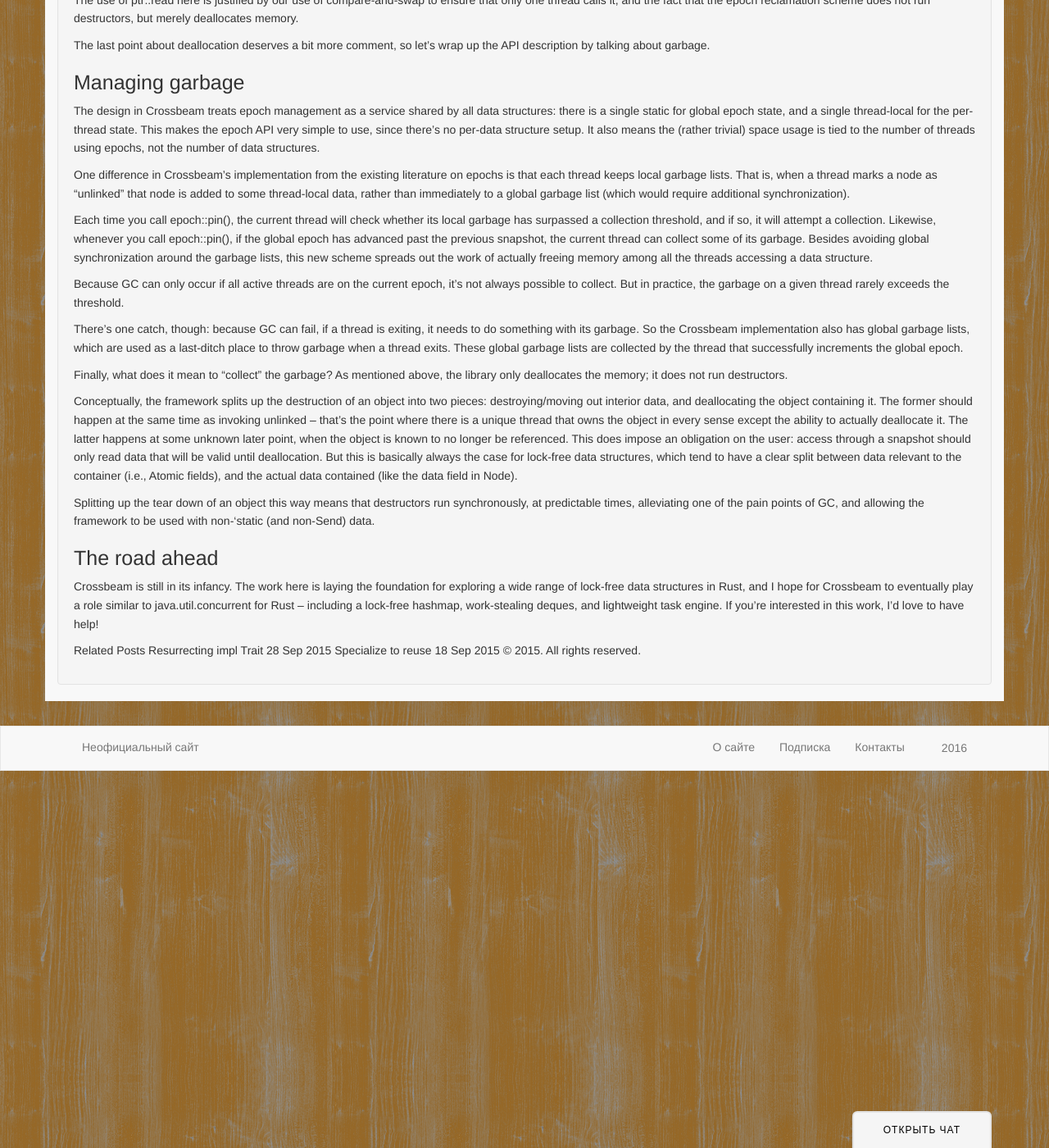
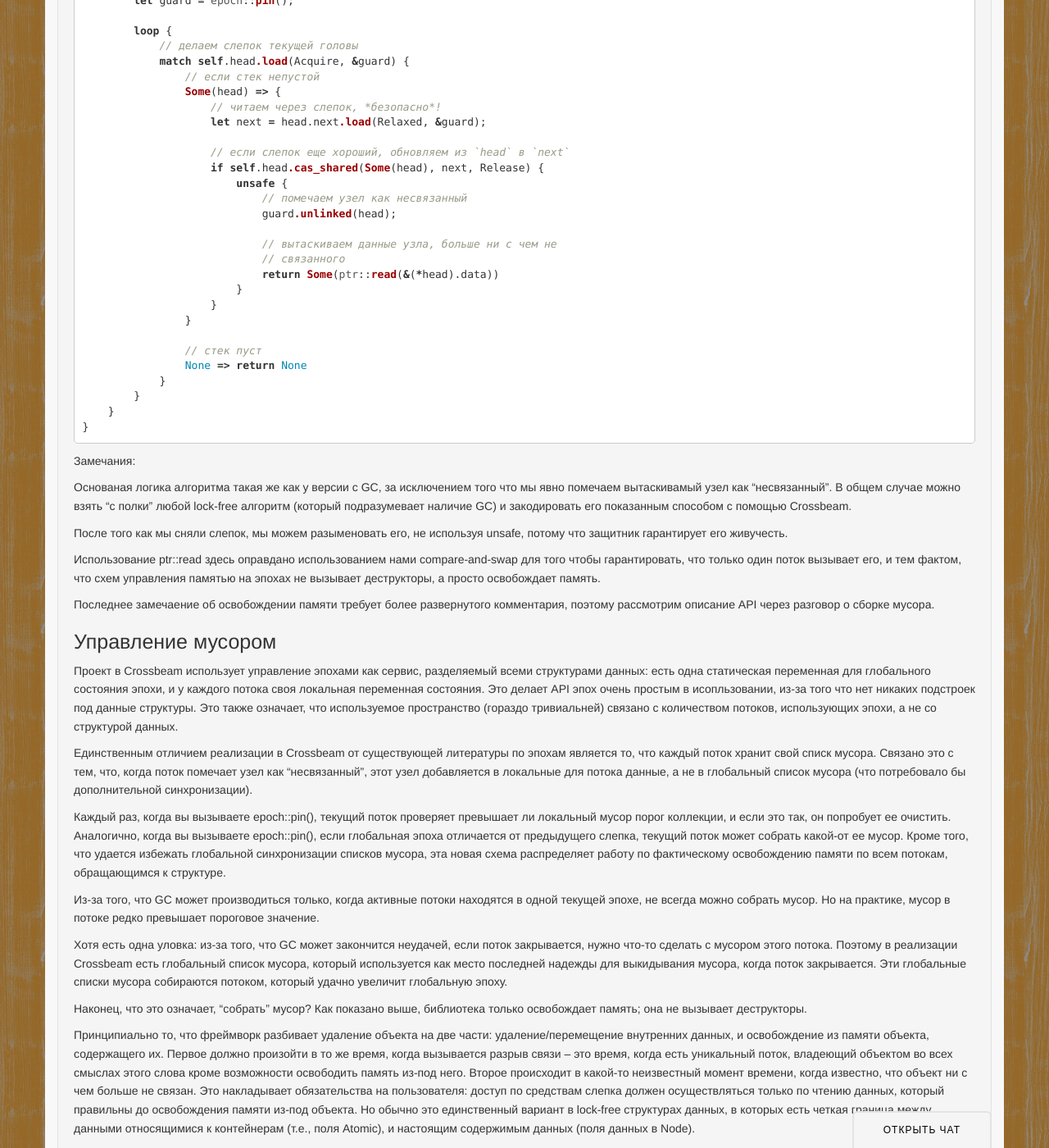
Before and after one commit to rust-lang-ru/rustycrate.ru, a Jekyll site: the page built from _posts/2016-04-23-lock-free.md, in a window 1280 px wide and 1400 px high, scrolled down 9885 px. Shown: the whole window at 82% size. Built offline with Jekyll 4.4.1, drawn with Linux system fonts in a browser that asks for light colours; nearby versions of some CDN libraries; Markdown is read by kramdown in place of the engine named in the settings; comment, search, counter and statistics services are not loaded; some of the changed text lies outside the part shown.

Commit message:
second part

````diff
--- a/_posts/2016-04-23-lock-free.md
+++ b/_posts/2016-04-23-lock-free.md
@@ -596,23 +598,23 @@
     }
 
     pub fn push(&self, t: T) {
-        // allocate the node via Owned
+        // размещение узла через Owned
         let mut n = Owned::new(Node {
             data: t,
             next: Atomic::new(),
         });
 
-        // become active
+        // ставим флаг активности
         let guard = epoch::pin();
 
         loop {
-            // snapshot current head
+            // делаем слепок текущей головы
             let head = self.head.load(Relaxed, &guard);
 
-            // update `next` pointer with snapshot
+            // обновляем указатель `next` на слепок
             n.next.store_shared(head, Relaxed);
 
-            // if snapshot is still good, link in the new node
+            // если слепок еще хороший, связываем новый узел
             match self.head.cas_and_ref(head, n, Release, &guard) {
                 Ok(_) => return,
                 Err(owned) => n = owned,
@@ -621,30 +623,31 @@
     }
 
     pub fn pop(&self) -> Option<T> {
-        // become active
+        // ставим флаг активности
         let guard = epoch::pin();
 
         loop {
-            // take a snapshot
+            // делаем слепок текущей головы
             match self.head.load(Acquire, &guard) {
-                // the stack is non-empty
+                // если стек непустой
                 Some(head) => {
-                    // read through the snapshot, *safely*!
+                    // читаем через слепок, *безопасно*!
                     let next = head.next.load(Relaxed, &guard);
 
-                    // if snapshot is still good, update from `head` to `next`
+                    // если слепок еще хороший, обновляем из `head` в `next`
                     if self.head.cas_shared(Some(head), next, Release) {
                         unsafe {
-                            // mark the node as unlinked
+                            // помечаем узел как несвязанный
                             guard.unlinked(head);
 
-                            // extract out the data from the now-unlinked node
+                            // вытаскиваем данные узла, больше ни с чем не
+                            // связанного
                             return Some(ptr::read(&(*head).data))
                         }
                     }
                 }
 
-                // we observed the stack empty
+                // стек пуст
                 None => return None
             }
         }
@@ -652,85 +655,86 @@
 }
 ```
 
-Some obserations:
+Замечания:
 
-The basic logic of the algorithm is identical to the version that relies on a
-GC, except that we explicitly flag the popped node as “unlinked”. In general,
-it’s possible to take lock-free algorithms “off the shelf” (the ones on the
-shelf generally assume a GC) and code them up directly against Crossbeam in this
-way.
+Основаная логика алгоритма такая же как у версии с GC, за исключением того что
+мы явно помечаем вытаскивамый узел как “несвязанный”. В общем случае можно взять
+“с полки” любой lock-free алгоритм (который подразумевает наличие GC) и
+закодировать его показанным способом с помощью Crossbeam.
 
-After we take a snapshot, we can dereference it without using unsafe, because
-the guard guarantees its liveness.
+После того как мы сняли слепок, мы можем разыменовать его, не используя unsafe,
+потому что защитник гарантирует его живучесть.
 
-The use of ptr::read here is justified by our use of compare-and-swap to ensure
-that only one thread calls it, and the fact that the epoch reclamation scheme
-does not run destructors, but merely deallocates memory.
+Использование ptr::read здесь оправдано использованием нами compare-and-swap для
+того чтобы гарантировать, что только один поток вызывает его, и тем фактом, что
+схем управления памятью на эпохах не вызывает деструкторы, а просто освобождает
+память.
 
-The last point about deallocation deserves a bit more comment, so let’s wrap up
-the API description by talking about garbage.
+Последнее замечаение об освобождении памяти требует более развернутого
+комментария, поэтому рассмотрим описание API через разговор о сборке мусора.
 
-# Managing garbage
+# Управление мусором
 
-The design in Crossbeam treats epoch management as a service shared by all data
-structures: there is a single static for global epoch state, and a single
-thread-local for the per-thread state. This makes the epoch API very simple to
-use, since there’s no per-data structure setup. It also means the (rather
-trivial) space usage is tied to the number of threads using epochs, not the
-number of data structures.
+Проект в Crossbeam использует управление эпохами как сервис, разделяемый всеми
+структурами данных: есть одна статическая переменная для глобального состояния
+эпохи, и у каждого потока своя локальная переменная состояния. Это делает API
+эпох очень простым в исопльзовании, из-за того что нет никаких подстроек под
+данные структуры. Это также означает, что используемое пространство (гораздо
+тривиальней) связано с количеством потоков, использующих эпохи, а не со
+структурой данных.
 
-One difference in Crossbeam’s implementation from the existing literature on
-epochs is that each thread keeps local garbage lists. That is, when a thread
-marks a node as “unlinked” that node is added to some thread-local data, rather
-than immediately to a global garbage list (which would require additional
-synchronization).
+Единственным отличием реализации в Crossbeam от существующей литературы по
+эпохам является то, что каждый поток хранит свой списк мусора. Связано это с
+тем, что, когда поток помечает узел как “несвязанный”, этот узел добавляется в
+локальные для потока данные, а не в глобальный список мусора (что потребовало бы
+дополнительной синхронизации).
 
-Each time you call epoch::pin(), the current thread will check whether its local
-garbage has surpassed a collection threshold, and if so, it will attempt a
-collection. Likewise, whenever you call epoch::pin(), if the global epoch has
-advanced past the previous snapshot, the current thread can collect some of its
-garbage. Besides avoiding global synchronization around the garbage lists, this
-new scheme spreads out the work of actually freeing memory among all the threads
-accessing a data structure.
+Каждый раз, когда вы вызываете epoch::pin(), текущий поток проверяет превышает
+ли локальный мусор порог коллекции, и если это так, он попробует ее очистить.
+Аналогично, когда вы вызываете epoch::pin(), если глобальная эпоха отличается от
+предыдущего слепка, текущий поток может собрать какой-от ее мусор. Кроме того,
+что удается избежать глобальной синхронизации списков мусора, эта новая схема
+распределяет работу по фактическому освобождению памяти по всем потокам,
+обращающимся к структуре.
 
-Because GC can only occur if all active threads are on the current epoch, it’s
-not always possible to collect. But in practice, the garbage on a given thread
-rarely exceeds the threshold.
+Из-за того, что GC может производиться только, когда активные потоки находятся в
+одной текущей эпохе, не всегда можно собрать мусор. Но на практике, мусор в
+потоке редко превышает пороговое значение.
 
-There’s one catch, though: because GC can fail, if a thread is exiting, it needs
-to do something with its garbage. So the Crossbeam implementation also has
-global garbage lists, which are used as a last-ditch place to throw garbage when
-a thread exits. These global garbage lists are collected by the thread that
-successfully increments the global epoch.
+Хотя есть одна уловка: из-за того, что GC может закончится неудачей, если поток
+закрывается, нужно что-то сделать с мусором этого потока. Поэтому в реализации
+Crossbeam есть глобальный список мусора, который используется как место
+последней надежды для выкидывания мусора, когда поток закрывается. Эти
+глобальные списки мусора собираются потоком, который удачно увеличит глобальную
+эпоху.
 
-Finally, what does it mean to “collect” the garbage? As mentioned above, the
-library only deallocates the memory; it does not run destructors.
+Наконец, что это означает, “собрать” мусор? Как показано выше, библиотека только
+освобождает память; она не вызывает деструкторы.
 
-Conceptually, the framework splits up the destruction of an object into two
-pieces: destroying/moving out interior data, and deallocating the object
-containing it. The former should happen at the same time as invoking unlinked –
-that’s the point where there is a unique thread that owns the object in every
-sense except the ability to actually deallocate it. The latter happens at some
-unknown later point, when the object is known to no longer be referenced. This
-does impose an obligation on the user: access through a snapshot should only
-read data that will be valid until deallocation. But this is basically always
-the case for lock-free data structures, which tend to have a clear split between
-data relevant to the container (i.e., Atomic fields), and the actual data
-contained (like the data field in Node).
+Принципиально то, что фреймворк разбивает удаление объекта на две части:
+удаление/перемещение внутренних данных, и освобождение из памяти объекта,
+содержащего их. Первое должно произойти в то же время, когда вызывается разрыв
+связи –  это время, когда есть уникальный поток, владеющий объектом во всех
+смыслах этого слова кроме возможности освободить память из-под него. Второе
+происходит в какой-то неизвестный момент времени, когда известно, что объект ни
+с чем больше не связан. Это накладывает обязательства на пользователя: доступ по
+средствам слепка должен осуществляться только по чтению данных, который
+правильны до освобождения памяти из-под объекта. Но обычно это единственный
+вариант в lock-free структурах данных, в которых есть четкая граница между
+данными относящимися к контейнерам (т.е., поля Atomic), и настоящим содержимым
+данных (поля данных в Node).
 
-Splitting up the tear down of an object this way means that destructors run
-synchronously, at predictable times, alleviating one of the pain points of GC,
-and allowing the framework to be used with non-'static (and non-Send) data.
+Разделение удаления обхекта таким способом означает, что деструкторы запускаются
+синхронно, в предсказуемое время, обходя одну из болевых точек GC, что позволяет
+использовать фреймворк для не-'static данных (и не-Send) data.
 
-# The road ahead
+# Дорога дальше
 
-Crossbeam is still in its infancy. The work here is laying the foundation for
-exploring a wide range of lock-free data structures in Rust, and I hope for
-Crossbeam to eventually play a role similar to java.util.concurrent for Rust –
-including a lock-free hashmap, work-stealing deques, and lightweight task
-engine. If you’re interested in this work, I’d love to have help!
+Crossbeam все еще находится в младенчестве. Работа ведется в направлении
+закладки фундамента в исследовании широкого спектра lock-free структур данных в
+Rust, и я надеюсь, что Crossbeam будет играть похожую на java.util.concurrent
+роль в Rust – включать в себя lock-free hashmap, work-stealing очереди, и
+механиз легковесных заданий. Если вам интересна эта работа, мне бы очень не
+помешала ваша помощь!
 
-Related Posts
-Resurrecting impl Trait 28 Sep 2015
-Specialize to reuse 18 Sep 2015
 © 2015. All rights reserved.
````
Also changed, not shown: other parts of _posts/2016-04-23-lock-free.md (+3 -1 lines).
